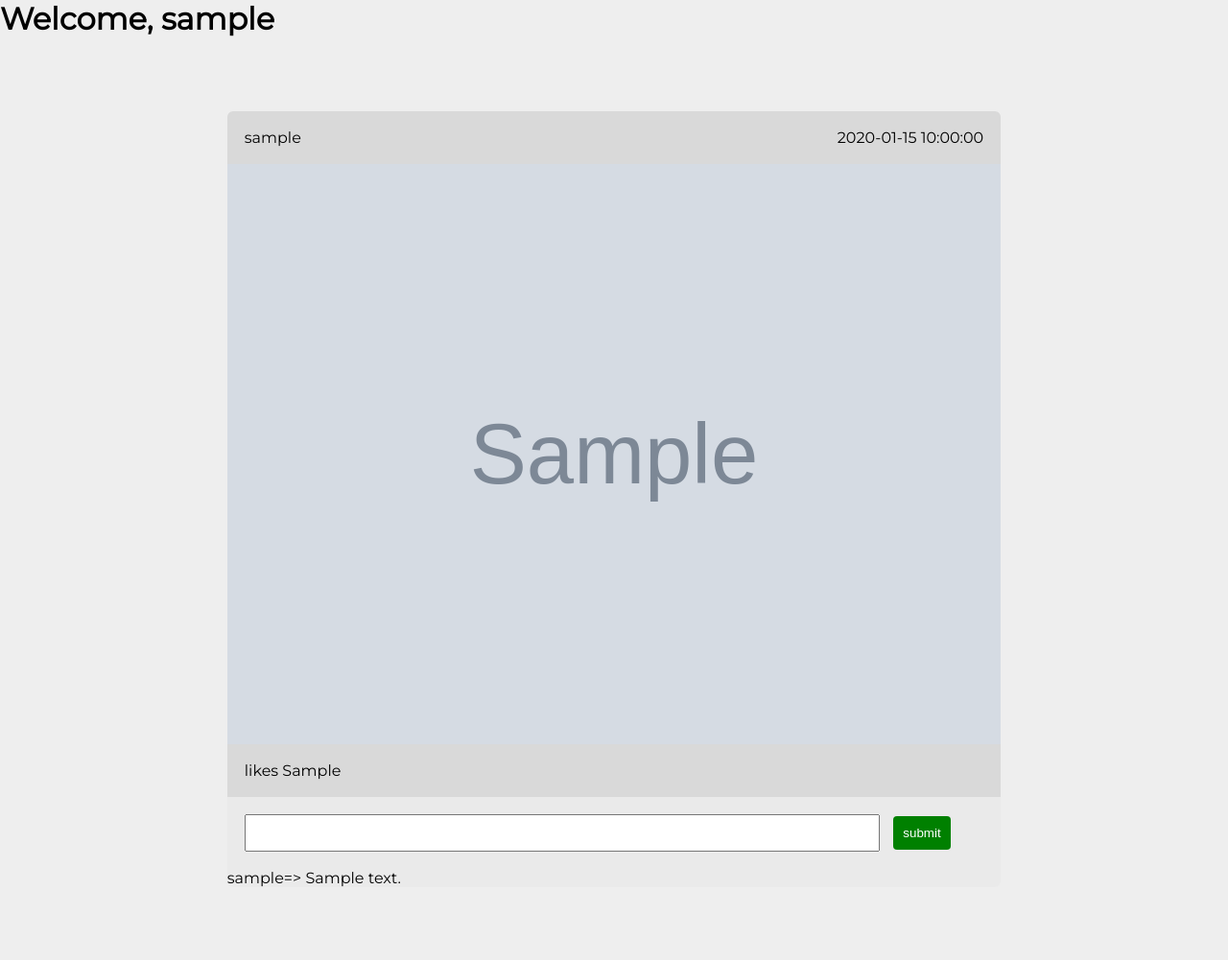
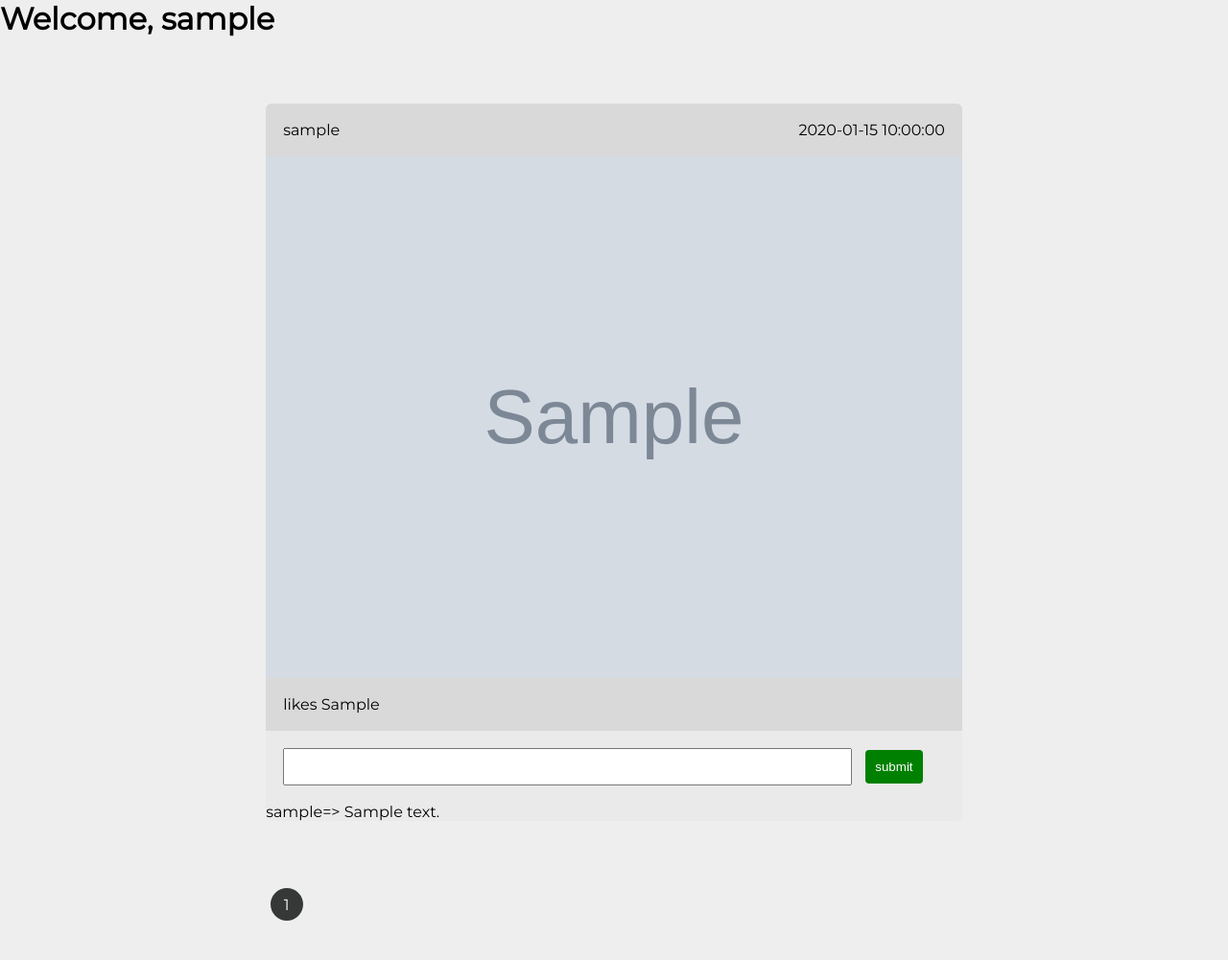
Before and after one commit to yudax42/Camagru, a PHP site: page /camagru/Views/logged.view.php in a window 1280 px wide. Shown: the part 80-1081 px from the top of the page at 96% size. After the commit the page ends 1040 px from the top, so only its background shows below. Run offline with PHP 8.4, Linux system fonts and the light colour scheme; the visitor is signed in with stand-in values (Sample User, id 1); tables that the repository leaves empty or names only in its code hold one stand-in row (values such as "Sample post"); grey boxes marked "Sample" are stand-in pictures.

Commit message:
style bar

```diff
--- a/Styles/logged.css
+++ b/Styles/logged.css
@@ -166,3 +166,21 @@ body
     background-color: green;
     color: #fff;
 }
+.conpage
+{
+    width: 65%;
+    margin: auto;
+}
+.conpage .pagination
+{
+    display: inline-block;
+    padding: 10px;
+    margin-left: 16px;
+    background-color: #363737;
+    color: #fff;
+    border-radius: 50%;
+    width: 34px;
+    height: 34px;
+    text-align: center;
+    line-height: 16px;
+}
--- a/Views/logged.view.php
+++ b/Views/logged.view.php
@@ -6,9 +6,11 @@
 ?>
     <body class="animated fadeIn">
         <h1>Welcome, <?php echo $_SESSION["username"];?></h1>
-
+       <div class="container">
         <?php
             $list_post = new Pagination(5,"posts");
+            if(isset($_GET['page']) || !isset($_GET['page']))
+            {
                 if($list_post->paginate())
                 {
 
@@ -39,13 +41,17 @@
                         echo "</div>";
                     }
                     $page = 1;
-                while($page < $list_post->total_pages)
+                    echo "<div class='conpage'>";
+                    while($page <= $list_post->total_pages)
                     {
-                    echo '<a href="#?page=' . $page . '">' . $page . '</a>';
+                        echo '<a class=pagination href="?page=' . $page . '">' . $page . '</a>';
                         $page++;
+                    }
+                    echo "</div>";
                 }
             }
         ?>
         </div>
+        </div>
     </body>
 </html>
```
Also changed, not shown: 3 other files. Lines whose indentation alone changed are shown as unchanged.
